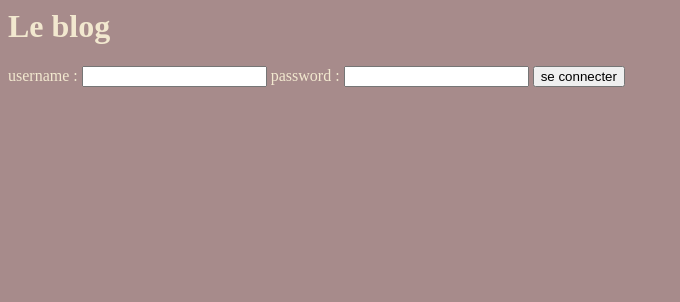
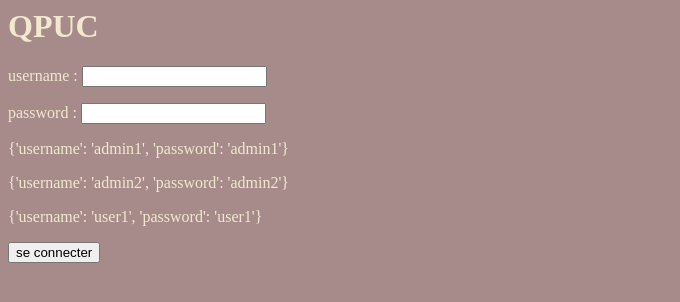
Before and after one commit to bentalebmajdouline/BZH, a Django app: page /quizz/ in a window 1280 px wide. Shown: the top 302 px of the page, without its empty margins (0-680 px from the left). Run offline with Django 4.2, Linux system fonts and the light colour scheme.

Commit message:
gaurav veut que je push

```diff
--- a/web_src/qpc/urls.py
+++ b/web_src/qpc/urls.py
@@ -15,6 +15,7 @@ Including another URLconf
 """
 from django.contrib import admin
 from django.urls import path, include
+from django.views.generic.base import TemplateView
 
 from .views import index
 
--- a/web_src/quizz/forms.py
+++ b/web_src/quizz/forms.py
@@ -1,5 +1,7 @@
 from django import forms
 
+
 class connectForm(forms.Form):
-    username_input = forms.CharField(label="username")
-    password_input = forms.CharField(label="password")
+    username_input = forms.CharField(label="username", required=True, widget=forms.TextInput)
+    password_input = forms.CharField(label="password", required=True, widget=forms.PasswordInput)
+    username = forms.PasswordInput()
--- a/web_src/quizz/templates/quizz/index.html
+++ b/web_src/quizz/templates/quizz/index.html
@@ -8,18 +8,13 @@
 <body>
     </head>
 <body>
-    <h1>Le blog</h1>
+    <h1>QPUC</h1>
     <form action="" method="post">
         {% csrf_token %}
-        {{ form }}
-<!--            <div>-->
-<!--        <label for="user_name">Username :</label>-->
-<!--        <input id="user_name" type="text">-->
-<!--    </div>-->
-<!--    <div>-->
-<!--        <label for="password">Password :</label>-->
-<!--        <input id="password" type="text">-->
-<!--    </div>-->
+        {{ form.as_p }}
+        {% for val in value_list %}
+        <p>{{ val }}</p>
+        {% endfor %}
         <input type="submit" value="se connecter">
     </form>
 </body>
--- a/web_src/quizz/views.py
+++ b/web_src/quizz/views.py
@@ -2,7 +2,6 @@ from django.http import HttpResponse
 from django.shortcuts import render
 
 from .forms import connectForm
-
 
 
 def index(request):
@@ -17,13 +16,18 @@ def index(request):
         },
         {
             "username": "user1",
-            "password": "admin1"
+            "password": "user1"
         }
     ]
     if request.method == 'POST':
         form = connectForm(request.POST)
         if form.is_valid():
-            return render(request, "quizz/connect_user.html", {'form': form})
+            user_input = form.username_input
+            user_password = form.password_input
+            for user in users:
+                if user["username"] == user_input and user["password"] == user_password:
+                    return render(request, "quizz/connect_user.html", {'form': form, 'value_list': users})
+            return HttpResponse("<p>WRONG INPUT</p>")
     else:
         form = connectForm()
-    return render(request, "quizz/index.html", {'form': form})
+    return render(request, "quizz/index.html", {'form': form, 'value_list': users})
```
